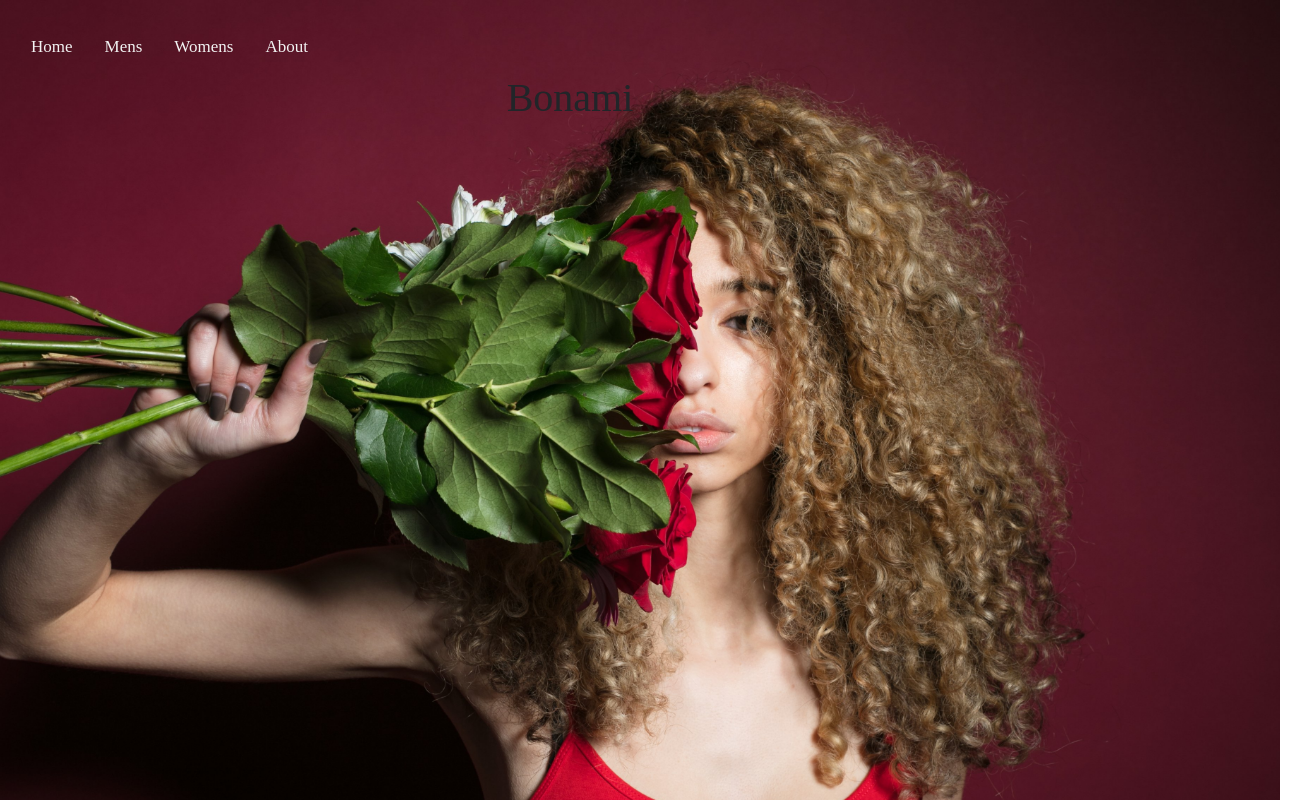
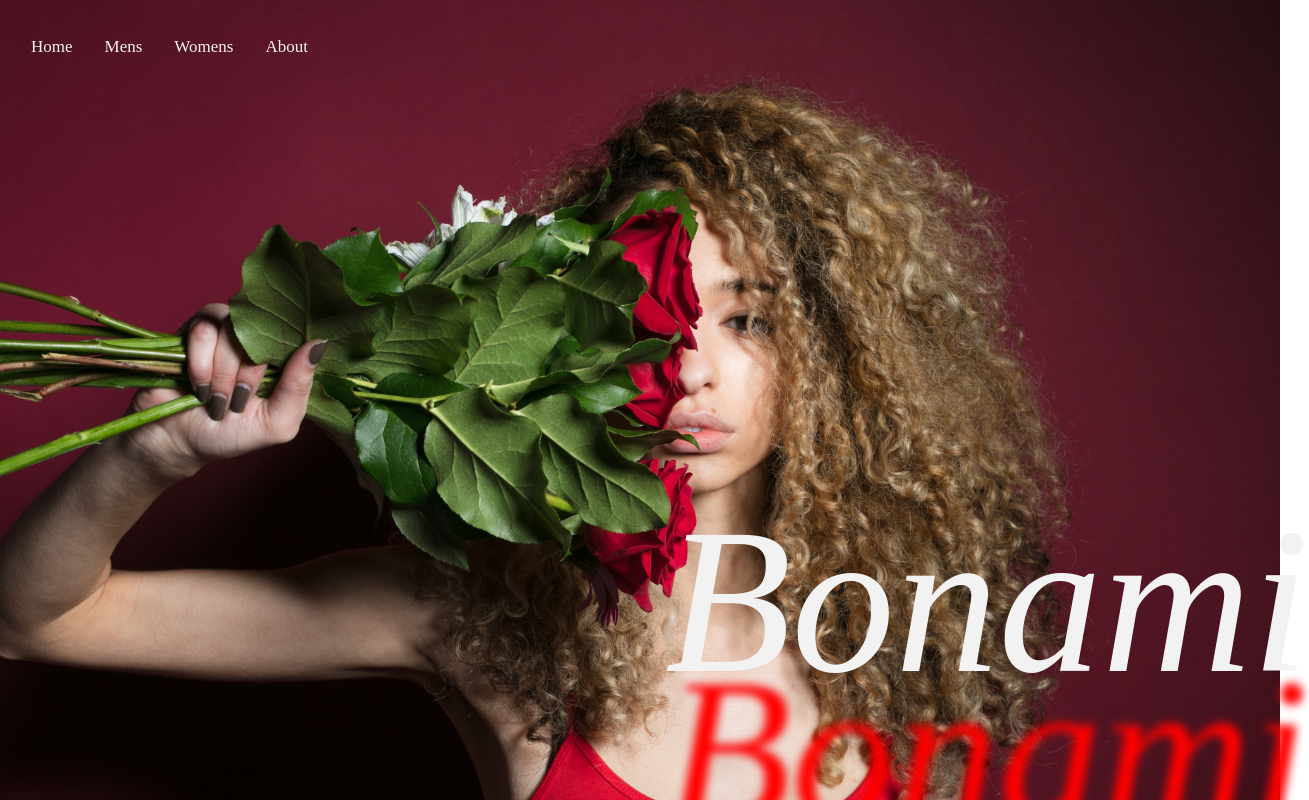
Before and after one commit to juanbonami/e-commerce-front-end, a React (Create React App) app: page / in a window 1280 px wide. Shown: the top 800 px of the page, 1309 px wide, since content can reach past the window. Built offline with nearby package versions, Linux system fonts and the light colour scheme; a web font is replaced by a local one.

Commit message:
set title class to center the header with white text and bigger text with red shadow effect

```diff
--- a/src/App.css
+++ b/src/App.css
@@ -44,3 +44,14 @@
   background-color: #ddd;
   color: black;
 }
+
+.title {
+  float: none;
+  color: #f2f2f2;
+  text-align: center;
+  padding: 404px 0px 0px 650px;
+  text-decoration: none;
+  font-size: 207px;
+  font-style: italic;
+  text-shadow: 0px 150px 10px #FF0000
+}
```
